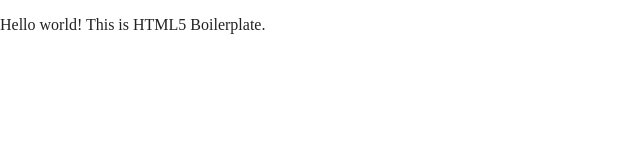
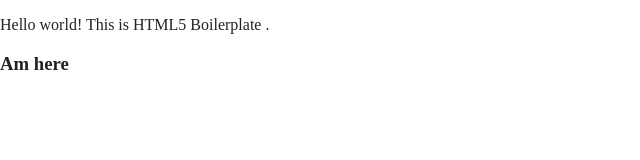
Before and after one commit to Alphonce08/health-app-kenya, a website built with Parcel: page index.html in a window 1280 px wide. Shown: the full height of the page, 0-640 px from the left. Built offline with nearby package versions, Linux system fonts and the light colour scheme.

Commit message:
Change Index File

```diff
--- a/index.html
+++ b/index.html
@@ -25,7 +25,8 @@
 <body>
 
   <!-- Add your site or application content here -->
-  <p>Hello world! This is HTML5 Boilerplate.</p>
+  <p>Hello world! This is HTML5 Boilerplate .</p>
+  <h3>Am here</h3>
   <script src="js/vendor/modernizr-3.11.2.min.js"></script>
   <script src="js/plugins.js"></script>
   <script src="js/main.js"></script>
```
